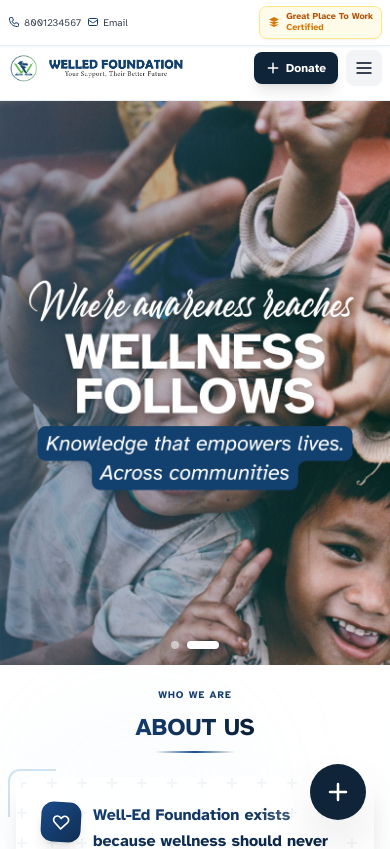
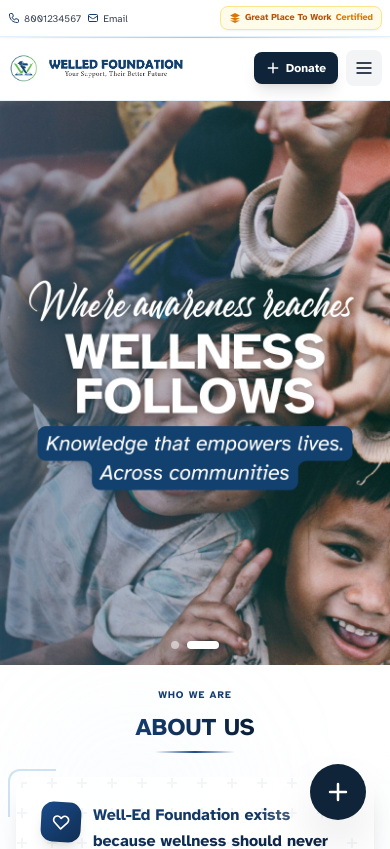
Before and after one commit to kalyanigoyal535-cyber/well-ed_foundation, a React (Vite) app: page / in a window 390 px wide. Shown: the top 849 px of the page. Built offline with nearby package versions, Linux system fonts and the light colour scheme.

Commit message:
Update certificate badge to display in single line on all screen sizes

```diff
--- a/src/components/Navigation.jsx
+++ b/src/components/Navigation.jsx
@@ -63,13 +63,13 @@ function Navigation() {
           <div className="flex items-center flex-shrink-0">
             {/* Great Place To Work Certification Badge */}
             <div className="flex items-center">
-              <div className="flex items-center gap-1.5 sm:gap-2 px-2 sm:px-3 py-1 sm:py-1.5 bg-gradient-to-r from-amber-50 via-yellow-50 to-amber-50 border border-amber-200 rounded-lg shadow-sm hover:shadow-md transition-all duration-300 group">
+              <div className="flex items-center gap-1 sm:gap-1.5 px-2 sm:px-3 py-1 sm:py-1.5 bg-gradient-to-r from-amber-50 via-yellow-50 to-amber-50 border border-amber-200 rounded-lg shadow-sm hover:shadow-md transition-all duration-300 group">
                 <svg className="w-3 h-3 sm:w-4 sm:h-4 text-amber-600 group-hover:scale-110 transition-transform duration-300 flex-shrink-0" fill="currentColor" viewBox="0 0 24 24">
                   <path d="M12 2L2 7l10 5 10-5-10-5zM2 17l10 5 10-5M2 12l10 5 10-5"/>
                 </svg>
-                <div className="flex flex-col sm:flex-row items-start sm:items-center gap-0 sm:gap-1.5">
-                  <span className="text-[9px] sm:text-xs font-bold text-amber-700 leading-tight whitespace-nowrap">Great Place To Work</span>
-                  <span className="text-[9px] sm:text-xs font-semibold text-amber-600 leading-tight whitespace-nowrap">Certified</span>
+                <div className="flex items-center gap-1 sm:gap-1.5">
+                  <span className="text-[9px] sm:text-xs font-bold text-amber-700 whitespace-nowrap">Great Place To Work</span>
+                  <span className="text-[9px] sm:text-xs font-semibold text-amber-600 whitespace-nowrap">Certified</span>
                 </div>
               </div>
             </div>
```
